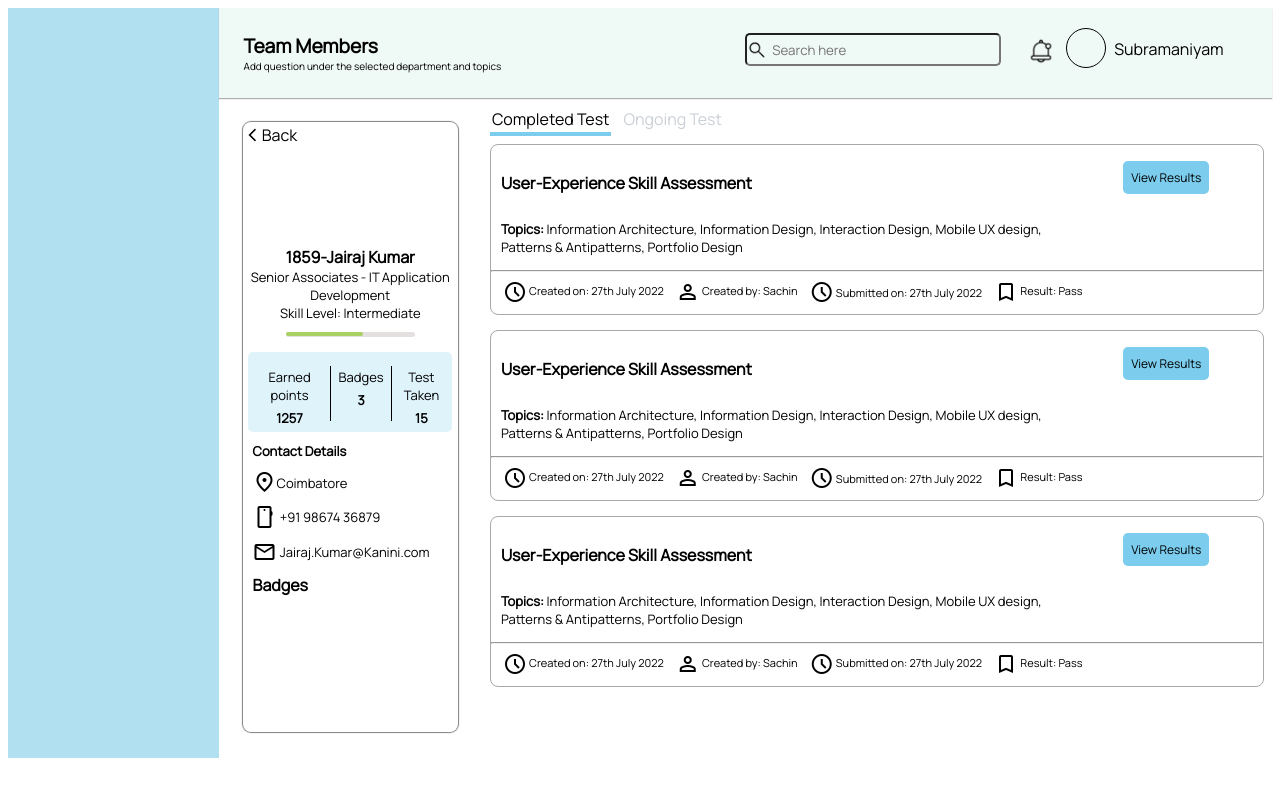
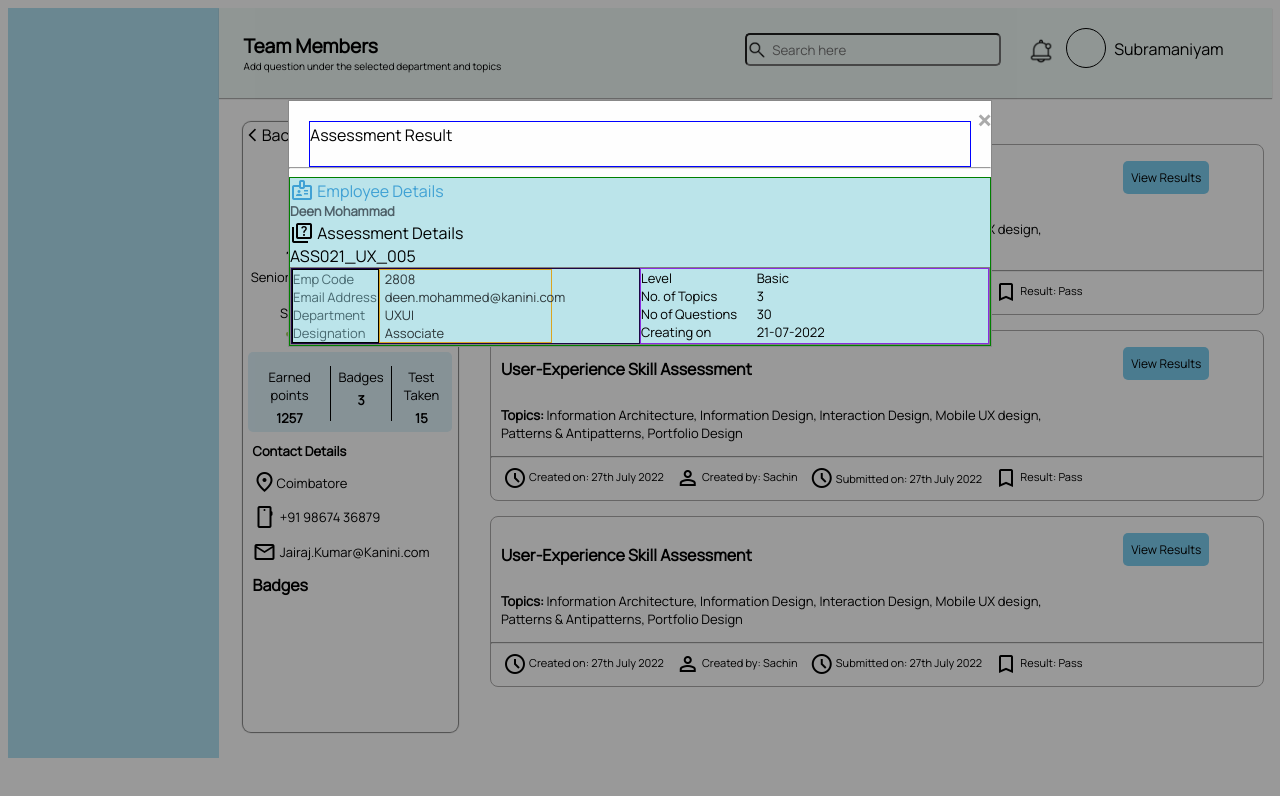
Before and after one commit to EinsteinGanesh/app, a website: page Profile_Page.html in a window 1280 px wide. Drawn offline with nearby package versions, Linux system fonts and the light colour scheme.

Commit message:
model box

```diff
--- a/Style.css
+++ b/Style.css
@@ -454,7 +454,7 @@ span{
 
 /* The Modal (background) */
 .modal {
-    display: none; /* Hidden by default */
+    display: block; /* Hidden by default */
     position: fixed; /* Stay in place */
     z-index: 1; /* Sit on top */
     padding-top: 100px; /* Location of the box */
@@ -471,9 +471,9 @@ span{
   .modal-content {
     background-color: #fefefe;
     margin: auto;
-    padding: 20px;
+    padding: 0px;
     border: 1px solid #888;
-    width: 40%;
+    width: 55%;
   }
 
   /* The Close Button */
@@ -523,3 +523,94 @@ span{
 *{
     box-sizing: border-box;
 }
+
+
+
+
+#box-head{
+    border: 1px solid blue;
+    padding-bottom: 20px;
+    margin: 20px;
+
+}
+
+#employee-firsthalf{
+    border: 1px solid red;
+}
+
+.text-model{
+    display: block;
+    font-size: small;
+    color:rgb(72, 105, 112);
+}
+
+#model-firsthalf-wrapper{
+    border: 1px solid green;
+    background-color: rgb(187,228,234);
+
+}
+
+#employee-firsthalf{
+    border: 1px solid black;
+    display: inline-block;
+
+
+}
+
+#employee-secondhalf{
+    border: 1px solid goldenrod;
+    display: inline-block;
+
+
+
+}
+#employee-info{
+    border: 1px solid rgb(28, 5, 69);
+    display: flex;
+    flex-direction: row;
+
+
+}
+
+#Deena{
+    display: block;
+    font-weight: 600;
+    font-size: 13px;
+    color:rgb(78,96,104);
+}
+
+.text-model-right{
+    display: block;
+    font-size: small;
+    color: rgb(44, 54, 57);
+    padding-left: 5px;
+
+}
+
+#name-employe{
+    color: rgb(64,161,212);
+}
+
+.astmt-dails{
+    border: 1px solid blueviolet;
+}
+
+#Assessment-info{
+    display: flex;
+
+}
+
+.text-left{
+    display: block;
+    font-size: small;
+}
+
+.text-right{
+    display: block;
+    font-size: small;
+}
+
+#model-first-half{
+    border: 1px solid grey;
+    display: flex;
+}
```
Also changed, not shown: model.html (added, +37 -0 lines).
